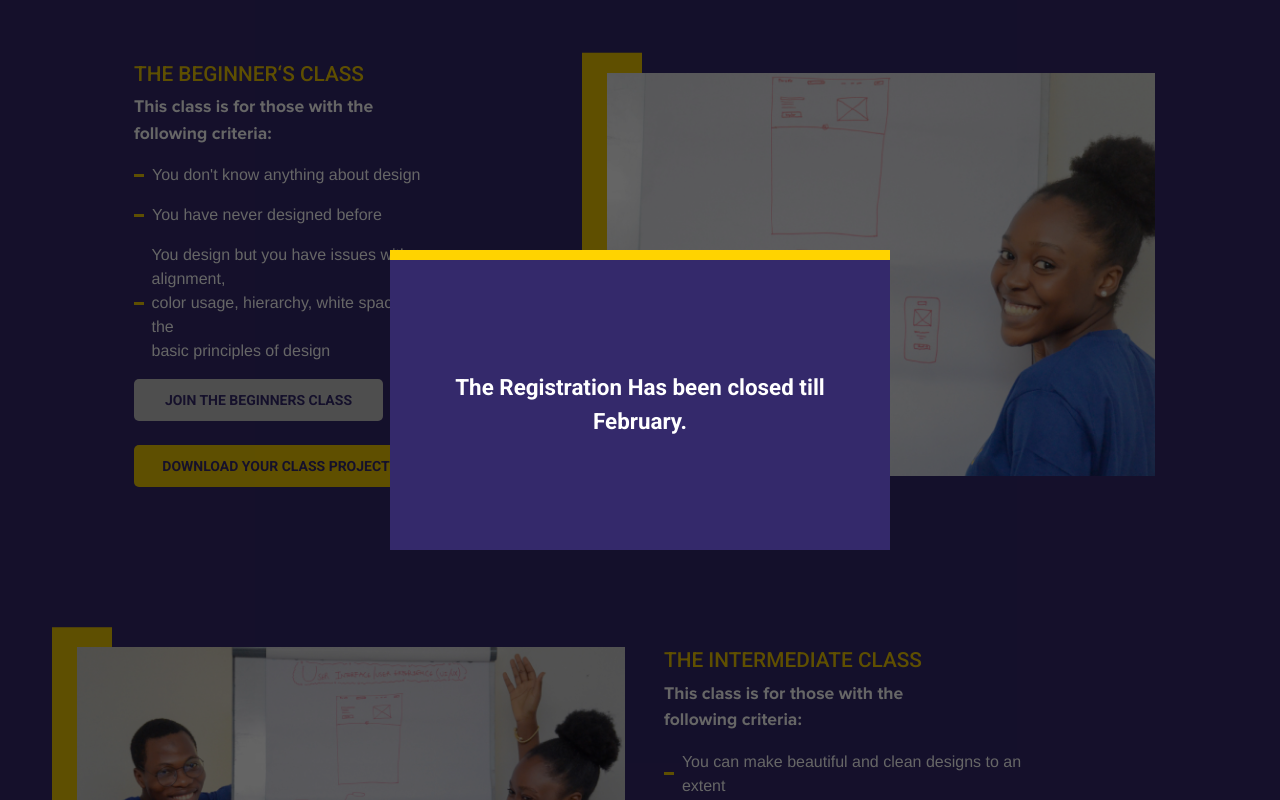
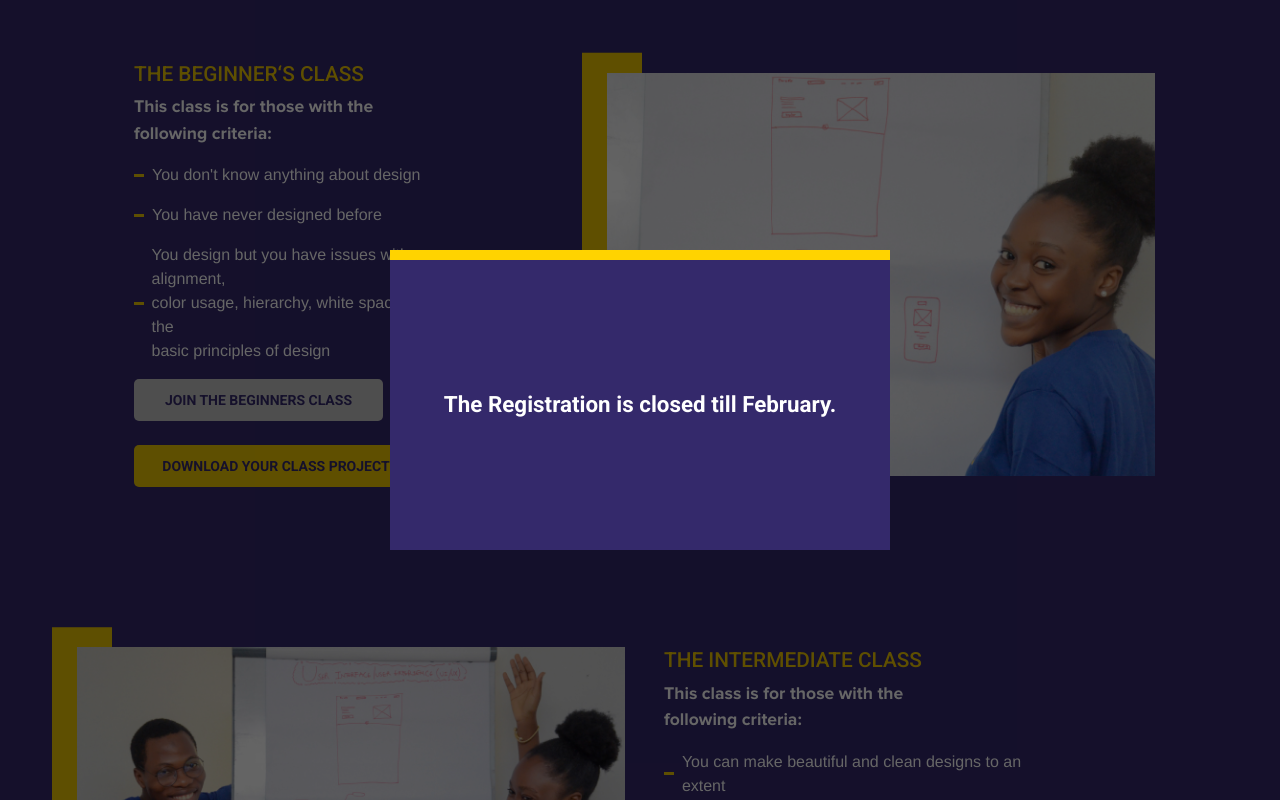
Before and after one commit to EmmanuelOluwafemi/perxels-start, a React (Create React App) app: page / in a window 1280 px wide. Both pictures are taken after a click on the button "JOIN THE BEGINNERS CLASS". Shown: the part 1539-2339 px from the top of the page. Built offline with nearby package versions, Linux system fonts and the light colour scheme; a web font is replaced by a local one.

Commit message:
edit the button status

```diff
--- a/src/pages/Components/Info.js
+++ b/src/pages/Components/Info.js
@@ -24,7 +24,7 @@ export const Info = () => {
         <>
         <Modal onClick={closeModal} className={isModal ? 'show' : ''}>
             <div className="modalContent">
-                The Registration Has been closed till February.
+                The Registration is closed till February.
                 {/* <button disabled><a href="#">Join The Class</a></button> */}
             </div>
         </Modal>
```
